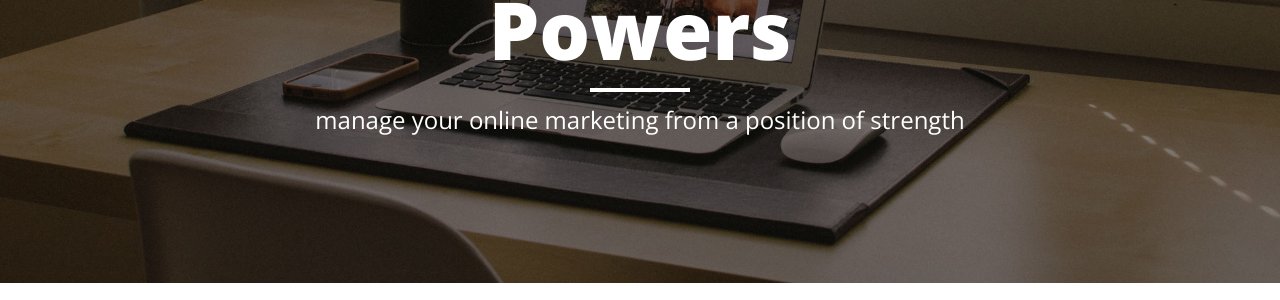
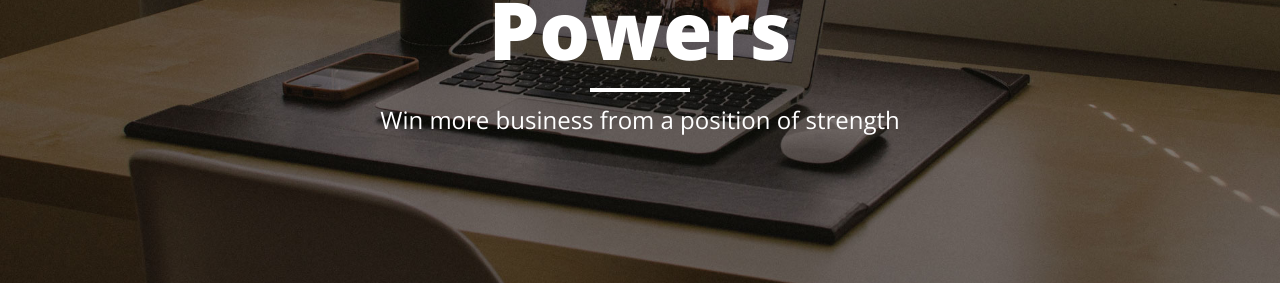
Before and after one commit to postpal/deploy, a Jekyll site: the page built from index.html, in a window 1280 px wide. Shown: the part 253-553 px from the top of the page. Built offline with Jekyll 4.4.1, drawn with Linux system fonts in a browser that asks for light colours; nearby versions of some CDN libraries; the list of posts is cut into pages by our own code.

Commit message:
Updated '/index.html' via CloudCannon

```diff
--- a/index.html
+++ b/index.html
@@ -1,6 +1,6 @@
 ---
 layout: page
-description: "manage your online marketing from a position of strength"
+description: "Win more business from a position of strength"
 ---
 <h2>No more waiting for IT</h2>
 <div>3 days to online super powers</div>
```
